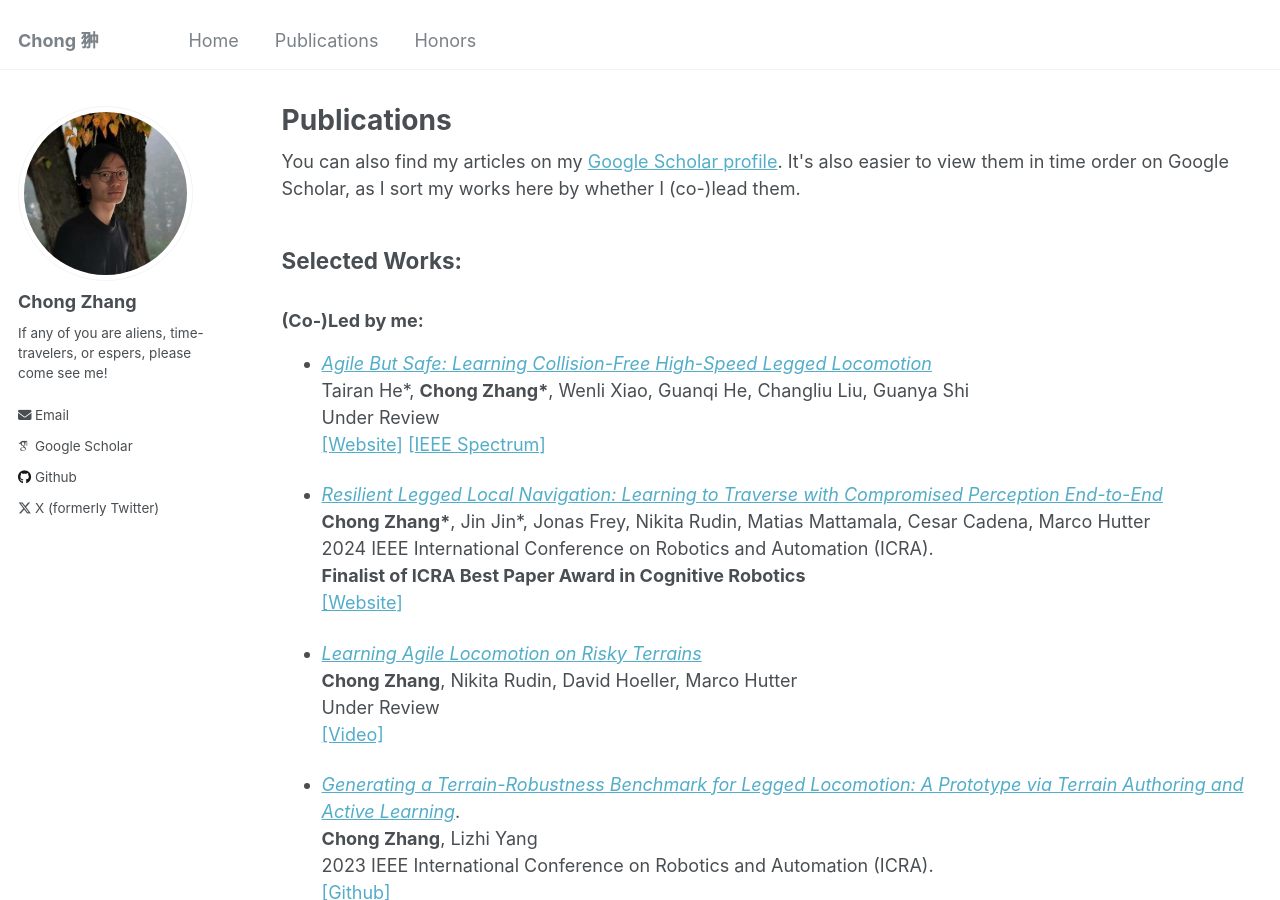
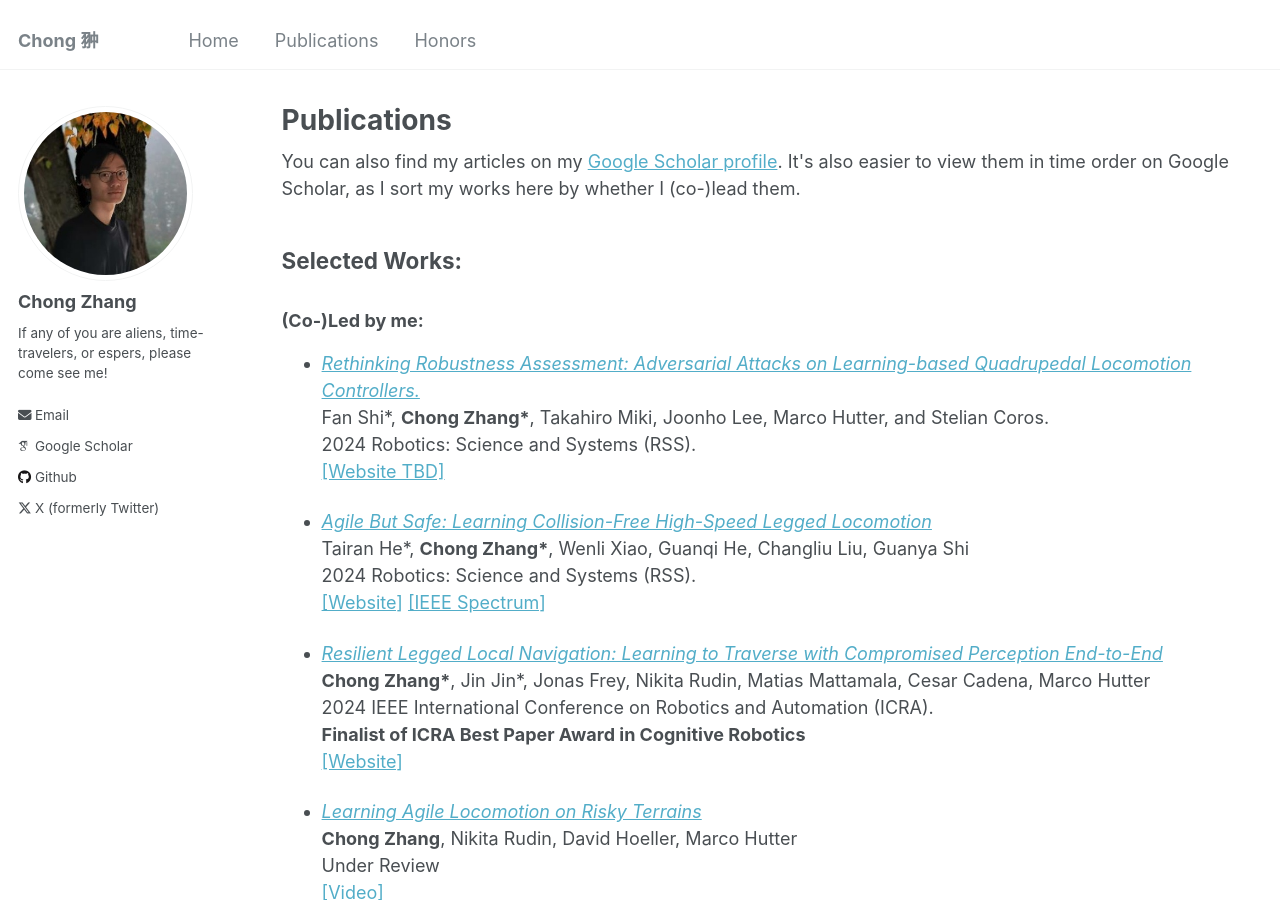
Before and after one commit to zita-ch/zita-ch.github.io, a Jekyll site: the page built from _pages/publications.md, in a window 1280 px wide and 900 px high. Built offline with Jekyll 4.4.1, drawn with Linux system fonts in a browser that asks for light colours; some web fonts are replaced.

Commit message:
Update publications.md

```diff
--- a/_pages/publications.md
+++ b/_pages/publications.md
@@ -18,9 +18,14 @@ author_profile: true
 ### (Co-)Led by me:
 
 
++ [_Rethinking Robustness Assessment: Adversarial Attacks on Learning-based Quadrupedal Locomotion Controllers._](tbd_arxiv)
+  Fan Shi\*, **Chong Zhang\***, Takahiro Miki, Joonho Lee, Marco Hutter, and Stelian Coros.
+  2024 Robotics: Science and Systems (RSS).
+  [\[Website TBD\]]()
+
 + [_Agile But Safe: Learning Collision-Free High-Speed Legged Locomotion_](https://arxiv.org/pdf/2401.17583.pdf)
   Tairan He\*, **Chong Zhang\***, Wenli Xiao, Guanqi He, Changliu Liu, Guanya Shi
-  Under Review
+  2024 Robotics: Science and Systems (RSS).
   [\[Website\]](https://agile-but-safe.github.io/) [\[IEEE Spectrum\]](https://spectrum.ieee.org/video-friday-agile-but-safe)
 
 + [_Resilient Legged Local Navigation: Learning to Traverse with Compromised Perception End-to-End_](https://arxiv.org/pdf/2310.03581.pdf)
```
